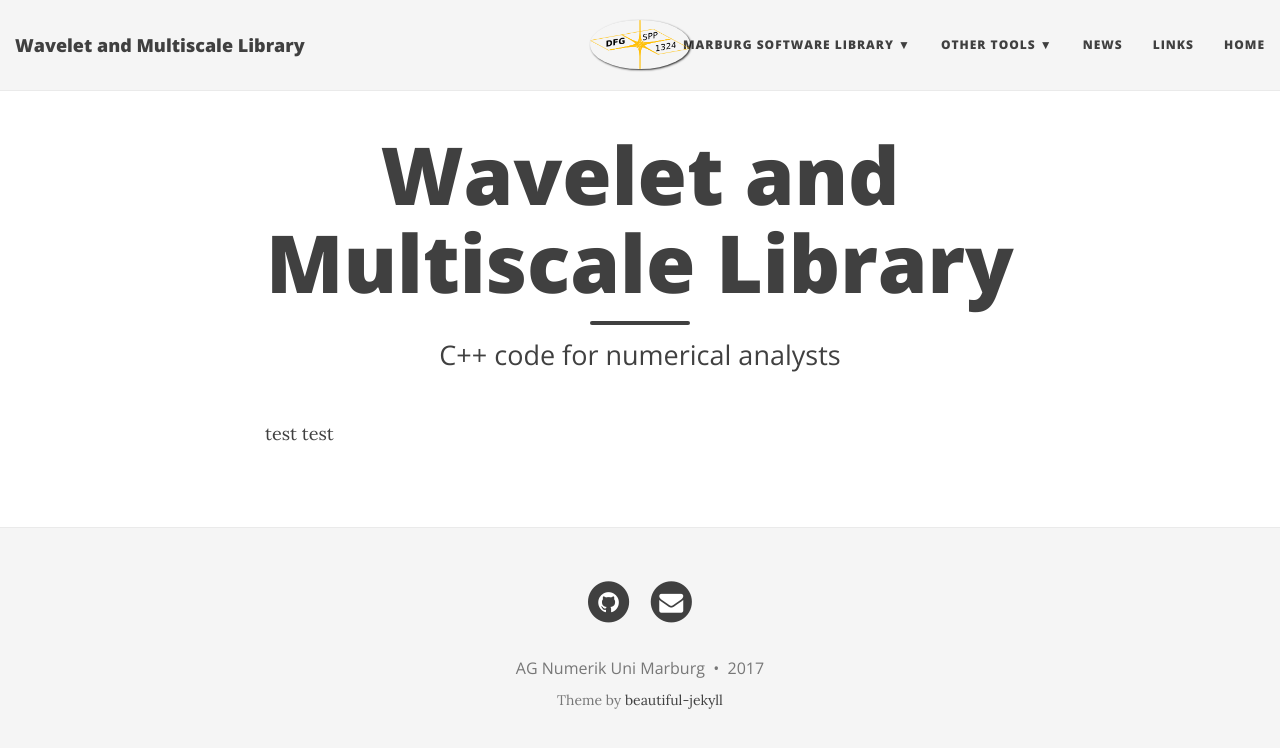
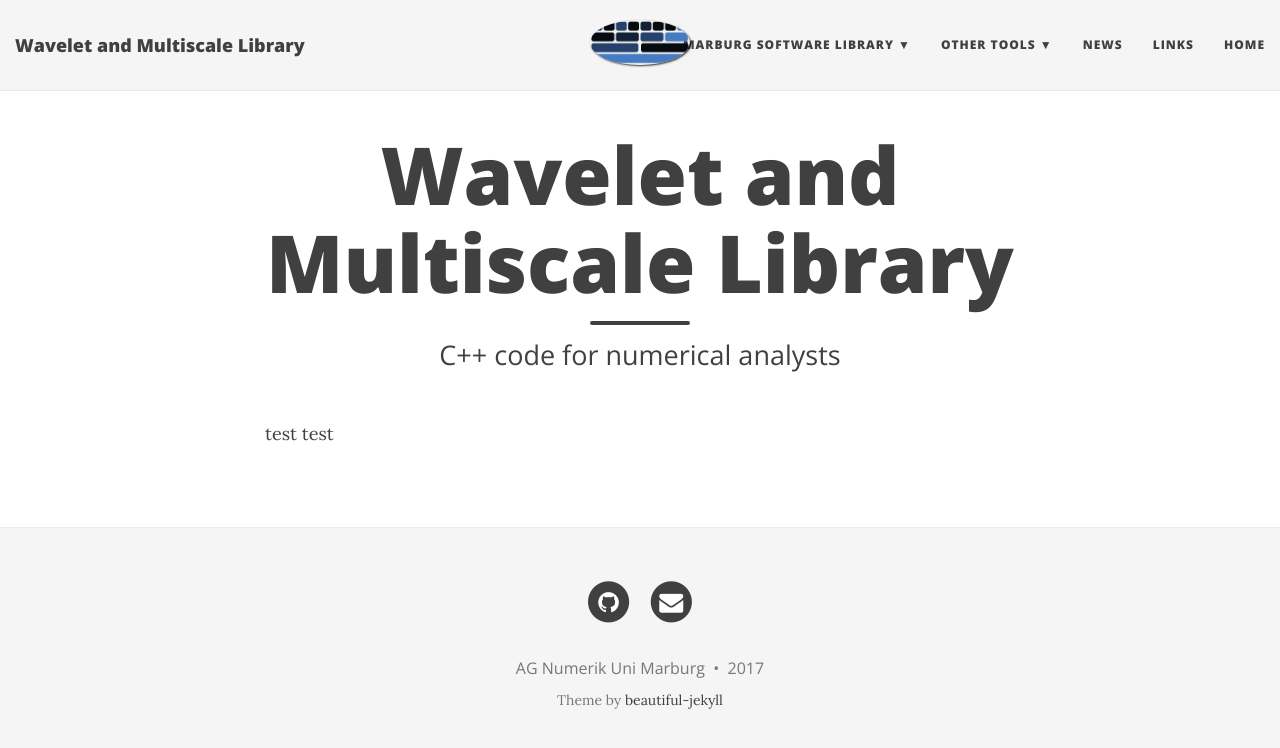
Before and after one commit to agnumerikunimarburg/agnumerikunimarburg.github.io, a Jekyll site: the page built from index.md, in a window 1280 px wide. Shown: the top 748 px of the page. Built offline with Jekyll 4.4.1, drawn with Linux system fonts in a browser that asks for light colours; nearby versions of some CDN libraries.

Commit message:
Updated _config.yml

```diff
--- a/_config.yml
+++ b/_config.yml
@@ -36,7 +36,7 @@ navbar-links:
 
 # Image to show in the navigation bar - image must be a square (width = height)
 # Remove this parameter if you don't want an image in the navbar
-avatar: "/img/Logo-DFG-SPP1324.png"
+avatar: "/img/Logo-WMSL.png"
 
 # If you want to have an image logo in the top-left corner instead of the title text,
 # then specify the following parameter
```
